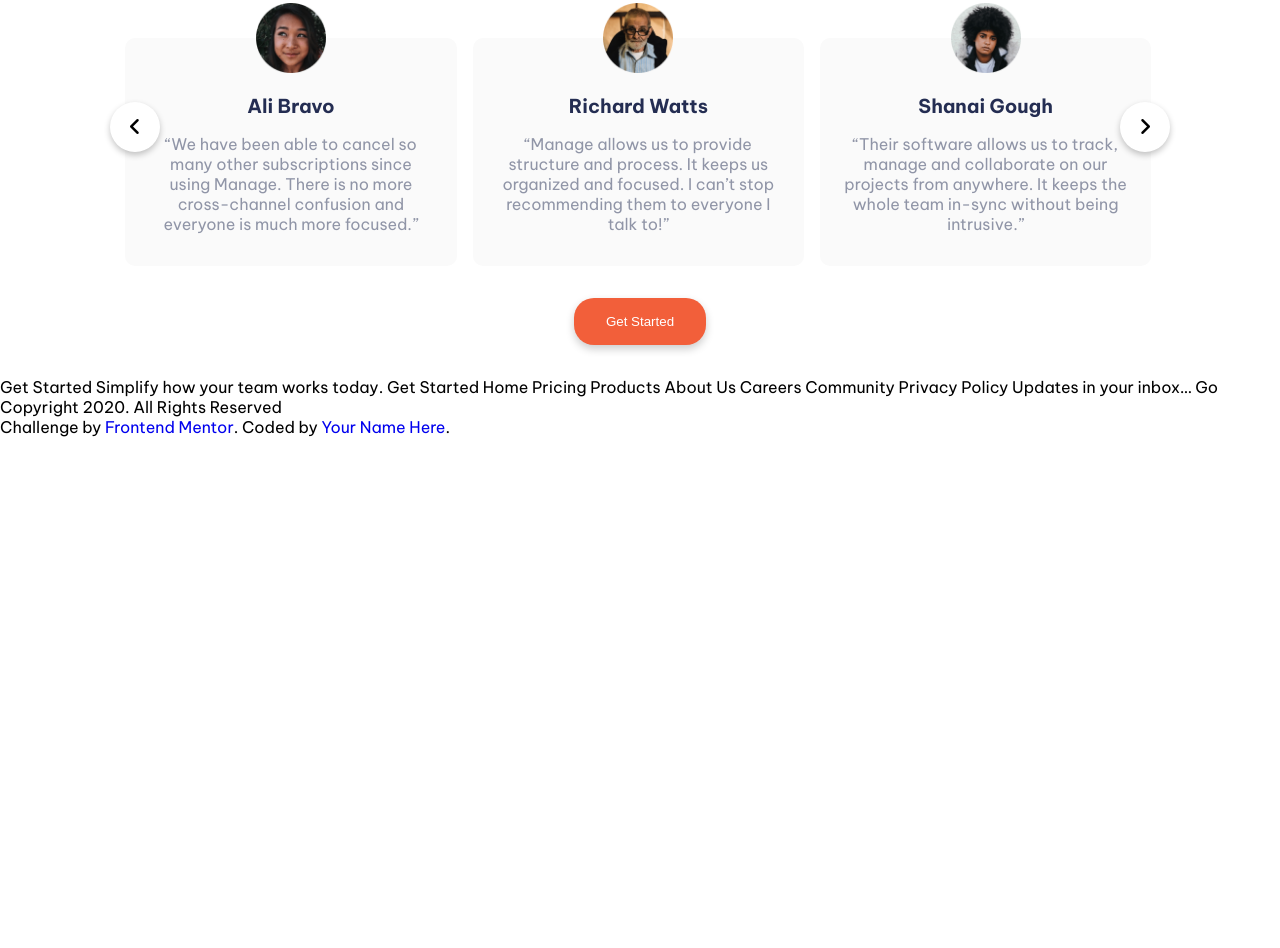
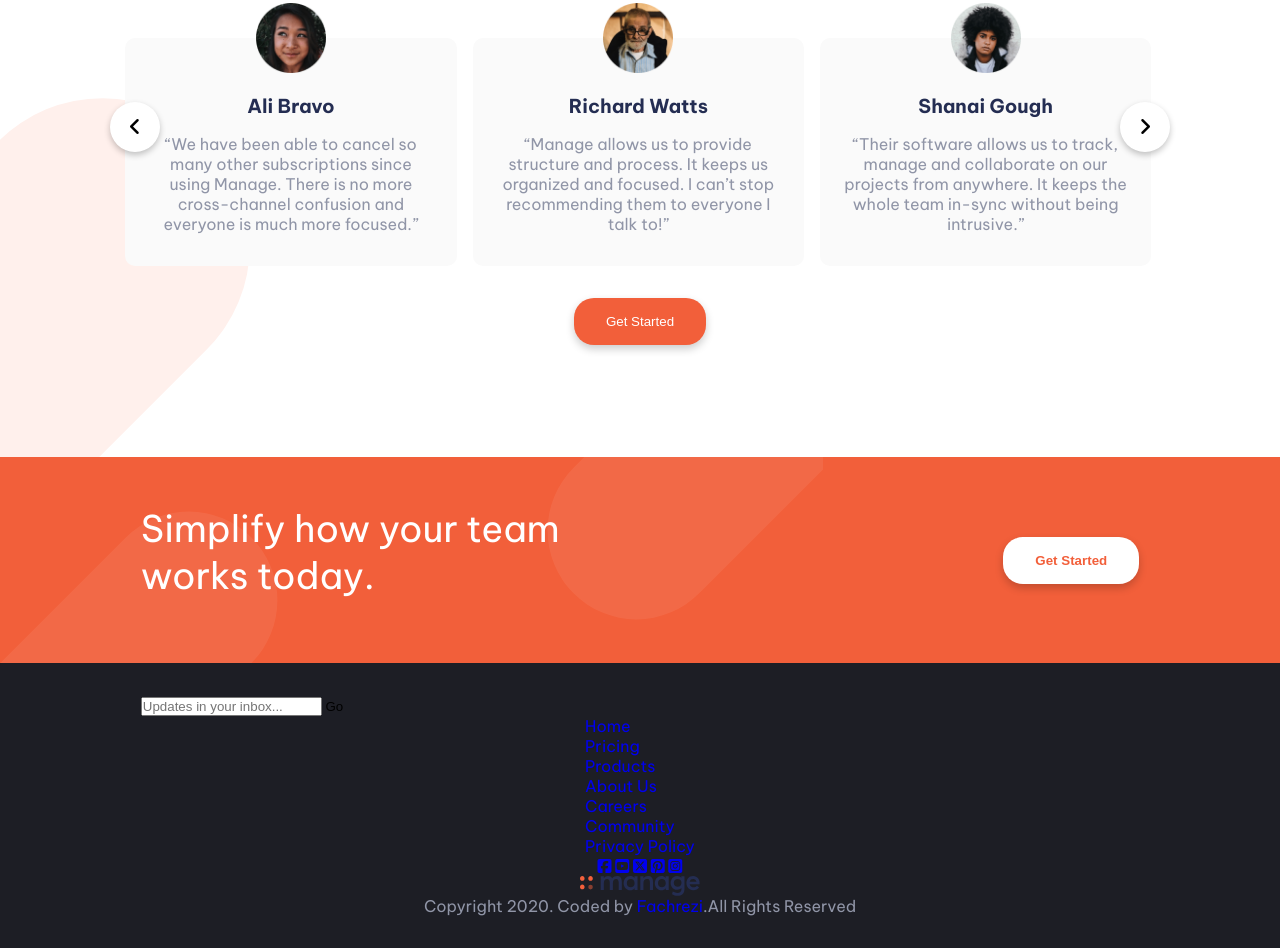
Before and after one commit to Fbeye04/manage-landing-page, a plain HTML site: page index.html in a window 1280 px wide. Shown: the part 1193-2141 px from the top of the page. Before the commit the page ends 1630 px from the top, so only its background shows below. Drawn offline with Linux system fonts and the light colour scheme.

Commit message:
simplify the section and its design

```diff
--- a/index.html
+++ b/index.html
@@ -182,16 +182,59 @@
 
         <button class="action-button">Get Started</button>
       </section>
+
+      <section class="simplify">
+        <div class="container simplify-container">
+          <h2 class="simplify-banner">Simplify how your team works today.</h2>
+          <button id="get-started-white">Get Started</button>
+        </div>
+      </section>
     </main>
-    Get Started Simplify how your team works today. Get Started Home Pricing
-    Products About Us Careers Community Privacy Policy Updates in your inbox… Go
-    Copyright 2020. All Rights Reserved
 
-    <div class="attribution">
-      Challenge by
-      <a href="https://www.frontendmentor.io?ref=challenge" target="_blank"
-        >Frontend Mentor</a
-      >. Coded by <a href="#">Your Name Here</a>.
-    </div>
+    <footer>
+      <div class="container footer-container">
+        <form class="inbox-control">
+          <input
+            type="email"
+            name="email"
+            id="email"
+            placeholder="Updates in your inbox..." />
+          <button class="go-button">Go</button>
+          <div class="error"></div>
+        </form>
+
+        <div class="menu-list">
+          <ul class="list">
+            <li><a href="#">Home</a></li>
+            <li><a href="#">Pricing</a></li>
+            <li><a href="#">Products</a></li>
+            <li><a href="#">About Us</a></li>
+          </ul>
+
+          <ul class="list">
+            <li><a href="#">Careers</a></li>
+            <li><a href="#">Community</a></li>
+            <li><a href="#">Privacy Policy</a></li>
+          </ul>
+        </div>
+
+        <div class="social-media">
+          <a href="#"><i class="fa-brands fa-square-facebook"></i></a>
+          <a href="#"><i class="fa-brands fa-square-youtube"></i></a>
+          <a href="#"><i class="fa-brands fa-square-x-twitter"></i></a>
+          <a href="#"><i class="fa-brands fa-square-pinterest"></i></a>
+          <a href="#"><i class="fa-brands fa-square-instagram"></i></a>
+        </div>
+
+        <img src="./images/logo.svg" alt="manage app log" />
+
+        <p class="copyright-text">
+          Copyright 2020. Coded by
+          <a href="https://www.linkedin.com/in/muhammad-fachrezi-barus"
+            >Fachrezi</a
+          >.All Rights Reserved
+        </p>
+      </div>
+    </footer>
   </body>
 </html>
--- a/script.js
+++ b/script.js
@@ -1,6 +1,7 @@
 const menuButton = document.getElementById("menu-button");
 const menuButtonIcon = menuButton.querySelector("i");
 const dropDownMenu = document.getElementById("dropdown-menu");
+const sliderWrapper = document.querySelector(".slider-wrapper");
 const slider = document.querySelector(".slider");
 const arrowBtns = document.querySelectorAll(".slider-wrapper i");
 const firstSlideWidth = slider.querySelector(".slide").offsetWidth;
@@ -60,11 +61,17 @@ const infiniteScroll = () => {
     slider.classList.add("no-transition");
     slider.scrollLeft = slider.scrollWidth - 2 * slider.offsetWidth;
     slider.classList.remove("no-transition");
-  } else if (slider.scrollLeft === slider.scrollWidth - slider.offsetWidth) {
+  } else if (
+    Math.ceil(slider.scrollLeft) ===
+    slider.scrollWidth - slider.offsetWidth
+  ) {
     slider.classList.add("no-transition");
     slider.scrollLeft = slider.offsetWidth;
     slider.classList.remove("no-transition");
   }
+
+  clearTimeout(timeoutId);
+  if (!sliderWrapper.matches(":hover")) autoPlay();
 };
 
 menuButton.addEventListener("click", () => {
@@ -77,3 +84,5 @@ slider.addEventListener("mousedown", dragStart);
 slider.addEventListener("mousemove", dragging);
 document.addEventListener("mouseup", dragStop);
 slider.addEventListener("scroll", infiniteScroll);
+sliderWrapper.addEventListener("mouseenter", () => clearTimeout(timeoutId));
+sliderWrapper.addEventListener("mouseleave", autoPlay);
--- a/style.css
+++ b/style.css
@@ -325,6 +325,68 @@ h3 {
   display: block;
 }
 
+.simplify {
+  background-color: var(--bright-red);
+  background-image: url("./images/bg-simplify-section-mobile.svg");
+  background-repeat: no-repeat;
+  background-size: contain;
+  padding: 3rem 1rem;
+}
+
+.simplify-container {
+  display: flex;
+  flex-direction: column;
+  justify-content: center;
+  align-items: center;
+}
+
+.simplify-banner {
+  color: white;
+  text-align: center;
+  font-size: 2rem;
+  font-weight: 400;
+  max-width: 300px;
+}
+
+#get-started-white {
+  background-color: white;
+  color: var(--bright-red);
+  font-weight: 600;
+  padding: 1rem 2rem;
+  border-radius: 20px;
+  box-shadow: 0px 4px 8px rgba(0, 0, 0, 0.2);
+  transition: all 0.3s ease;
+  margin: 0 auto;
+}
+
+#get-started-white:hover {
+  transform: translateY(2px);
+  box-shadow: 0px 2px 4px rgba(0, 0, 0, 0.2);
+}
+
+footer {
+  background-color: var(--very-dark-blue);
+  padding: 2rem 1rem;
+}
+
+.footer-container {
+  display: flex;
+  flex-direction: column;
+  align-items: center;
+}
+
+.inbox-control {
+  width: 100%;
+}
+
+#email {
+}
+
+.copyright-text {
+  padding: 0;
+  margin-bottom: 0;
+}
+
 /* Tablet */
 @media (min-width: 768px) {
   .container {
@@ -352,6 +414,10 @@ h3 {
   .slider {
     grid-auto-columns: calc((100% / 2) - 9px);
   }
+
+  .simplify-banner {
+    max-width: 400px;
+  }
 }
 
 /* Desktop */
@@ -361,6 +427,19 @@ h3 {
     height: 550px;
     top: -200px;
     right: -300px;
+  }
+
+  body::after {
+    content: "";
+    position: absolute;
+    z-index: -1;
+    background-image: url("./images/bg-tablet-pattern.svg");
+    background-repeat: no-repeat;
+    background-size: contain;
+    width: 800px;
+    height: 550px;
+    bottom: 300px;
+    left: -300px;
   }
 
   .container {
@@ -460,4 +539,25 @@ h3 {
   .slider {
     grid-auto-columns: calc((100% / 3) - 12px);
   }
+
+  .simplify {
+    background-image: url("./images/bg-simplify-section-desktop.svg");
+    margin-top: 5rem;
+  }
+
+  .simplify-container {
+    flex-direction: row;
+    justify-content: space-between;
+  }
+
+  .simplify-banner {
+    max-width: 500px;
+    font-size: 2.3rem;
+    text-align: left;
+    text-wrap: wrap;
+  }
+
+  #get-started-white {
+    margin: 0;
+  }
 }
```
